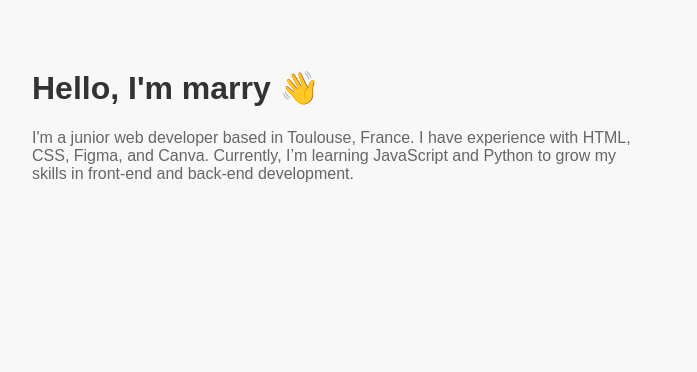
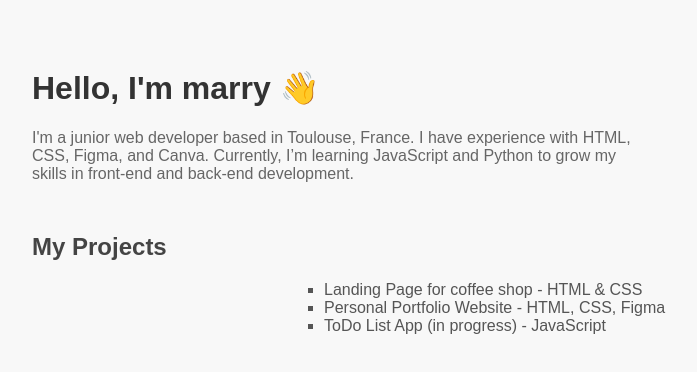
Before and after one commit to pepemarry/portfolio-projects, a plain HTML site: page index.html in a window 1280 px wide. Shown: the whole page, without its empty margins (16-713 px from the left). Drawn offline with Linux system fonts and the light colour scheme.

Commit message:
Added projects section

```diff
--- a/index.html
+++ b/index.html
@@ -13,5 +13,13 @@
     I have experience with HTML, CSS, Figma, and Canva.
     Currently, I’m learning JavaScript and Python to grow my skills in front-end and back-end development.
   </p>
+
+  <h2>My Projects</h2>
+
+<ul>
+  <li>Landing Page for coffee shop - HTML & CSS</li>
+  <li>Personal Portfolio Website - HTML, CSS, Figma</li>
+  <li>ToDo List App (in progress) - JavaScript</li>
+</ul>
 </body>
 </html>
--- a/style.css
+++ b/style.css
@@ -12,3 +12,15 @@ p {
   max-width: 600px;
   color: #666;
   }
+  h2 {
+  color: #444;
+  margin-top: 50px;
+}
+
+ul {
+  list-style-type: square;
+  color: #555;
+  max-width: 600px;
+  margin: 0 auto;
+  padding: 0;
+}
```
